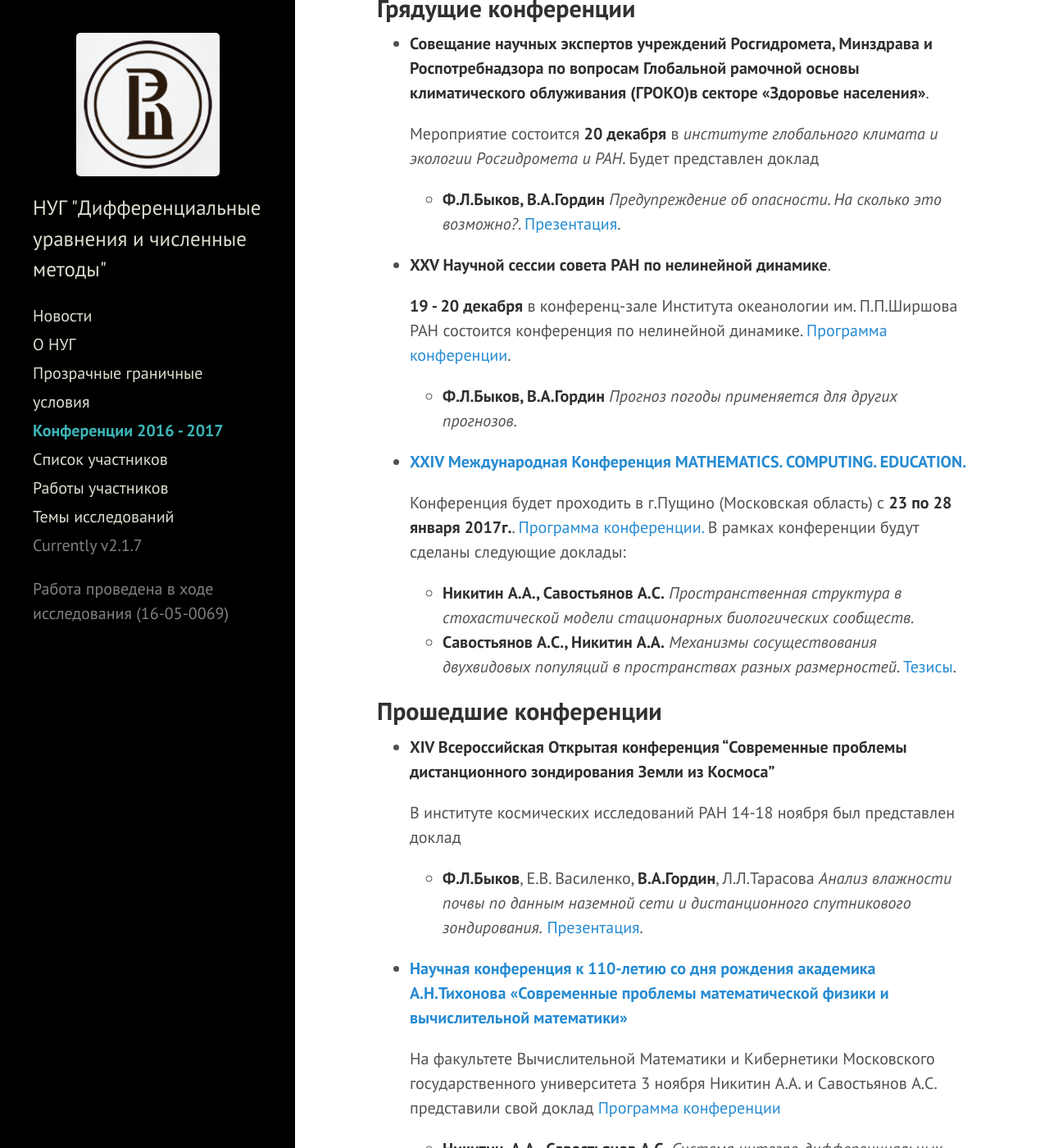
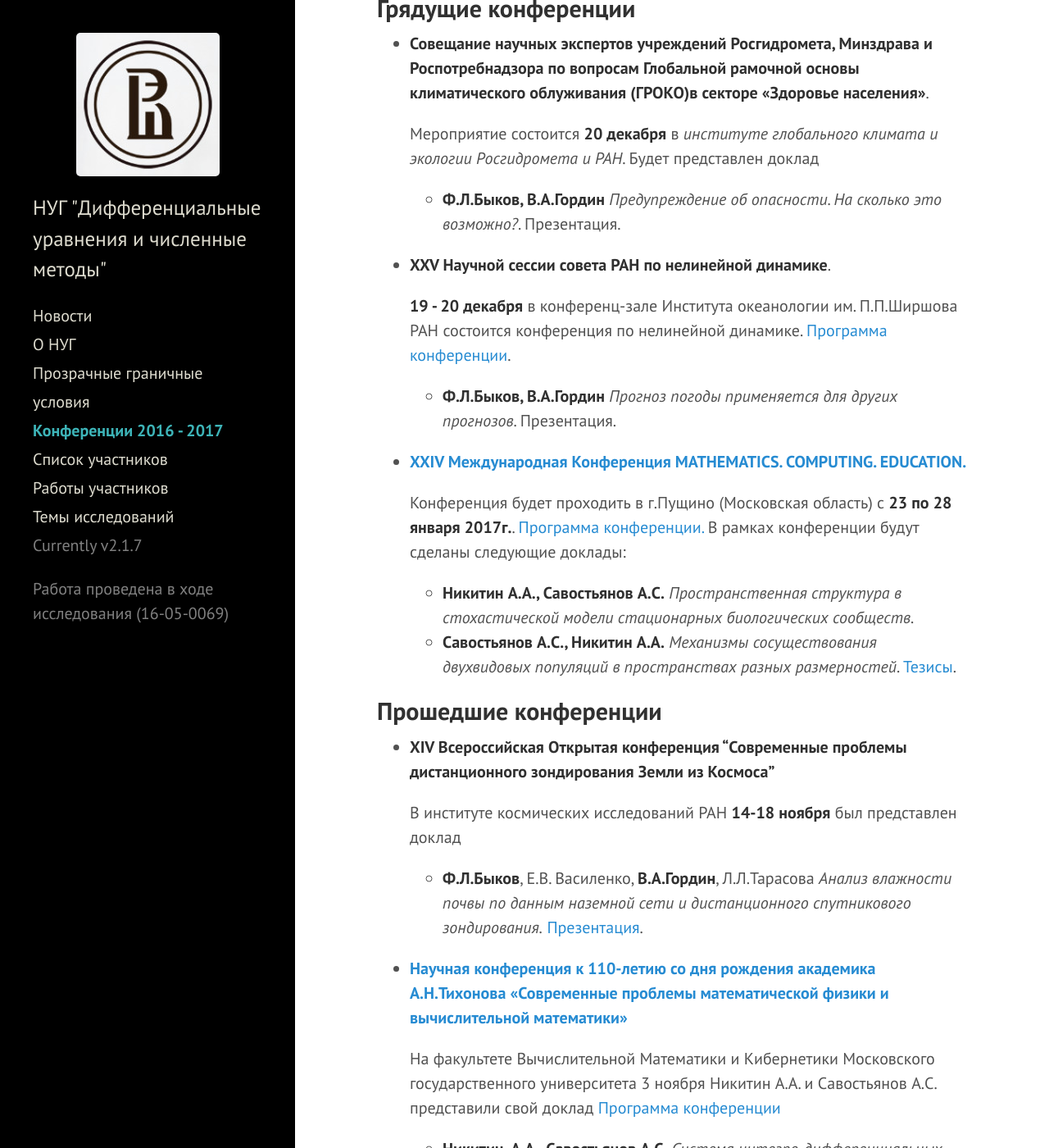
Before and after one commit to hsemmsg/hsemmsg.github.io, a Jekyll site: the page built from conferences.md, in a window 1280 px wide and 1400 px high, scrolled down 367 px. Shown: the whole window at 82% size. Built offline with Jekyll 4.4.1, drawn with Linux system fonts in a browser that asks for light colours; comment, search, counter and statistics services are not loaded.

Commit message:
Temporary change

```diff
--- a/conferences.md
+++ b/conferences.md
@@ -11,13 +11,13 @@ permalink: schedule/
 	Мероприятие состоится **20 декабря** в _институте глобального климата и экологии Росгидромета и РАН_.
 	Будет представлен доклад
 
-	* **Ф.Л.Быков, В.А.Гордин** _Предупреждение об опасности. На сколько это возможно?_. [Презентация]().
+	* **Ф.Л.Быков, В.А.Гордин** _Предупреждение об опасности. На сколько это возможно?_. Презентация.
 
 * **XXV Научной сессии совета РАН по нелинейной динамике**.
 
 	**19 - 20 декабря** в конференц-зале Института океанологии им. П.П.Ширшова РАН состоится конференция по нелинейной динамике. [Программа конференции](https://www.dropbox.com/s/kw9ttqo8gr4lsus/Programme-Nonlinear%20Session%202016dec06.pdf?dl=0).
 
-	* **Ф.Л.Быков, В.А.Гордин** _Прогноз погоды применяется для других прогнозов_.
+	* **Ф.Л.Быков, В.А.Гордин** _Прогноз погоды применяется для других прогнозов_. Презентация.
 
 * **[XXIV Международная Конференция MATHEMATICS. COMPUTING. EDUCATION.](http://mce.su/rus/)**
 
@@ -30,7 +30,7 @@ permalink: schedule/
 
 * **XIV Всероссийская Открытая конференция "Современные проблемы дистанционного зондирования Земли из Космоса"**
 
-	В институте космических исследований РАН 14-18 ноября был представлен доклад
+	В институте космических исследований РАН **14-18 ноября** был представлен доклад
 
 	* **Ф.Л.Быков**, Е.В. Василенко, **В.А.Гордин**, Л.Л.Тарасова _Анализ влажности почвы по данным наземной сети и дистанционного спутникового зондирования._ [Презентация](https://www.dropbox.com/s/avejc7oigkymqcr/space_satilite_Gordin_Bikov.pdf?dl=0).
 
```
